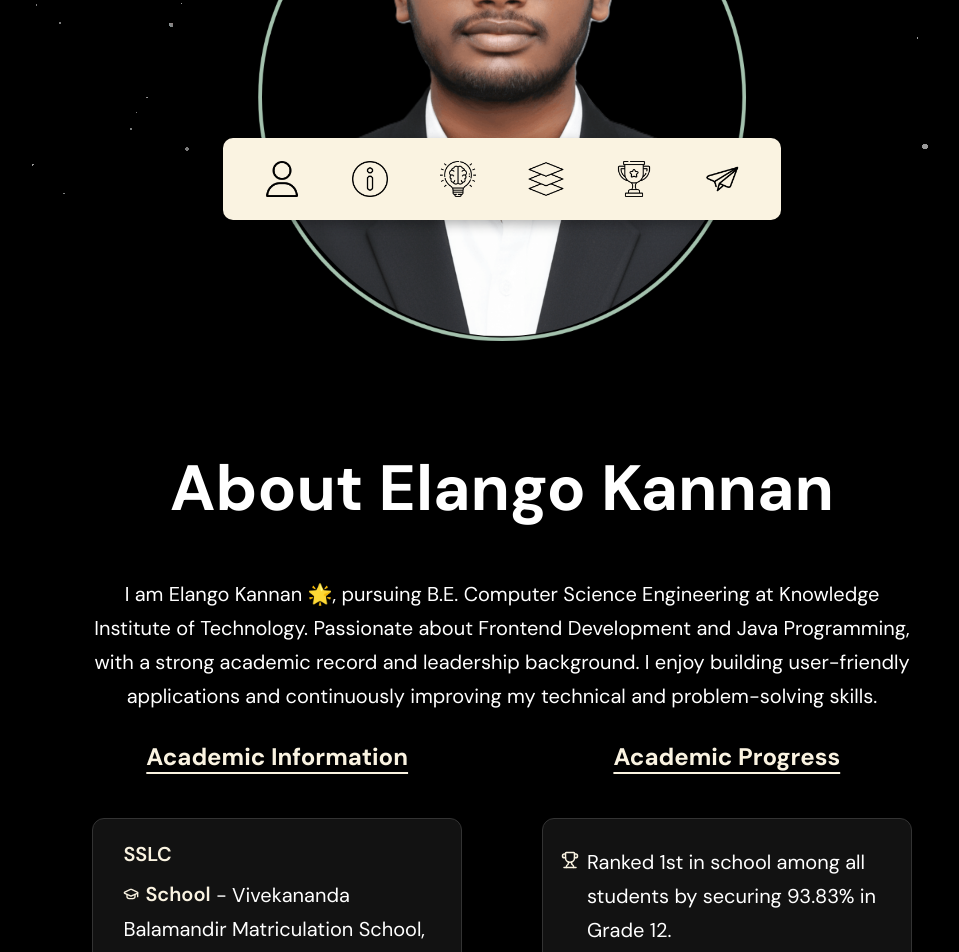
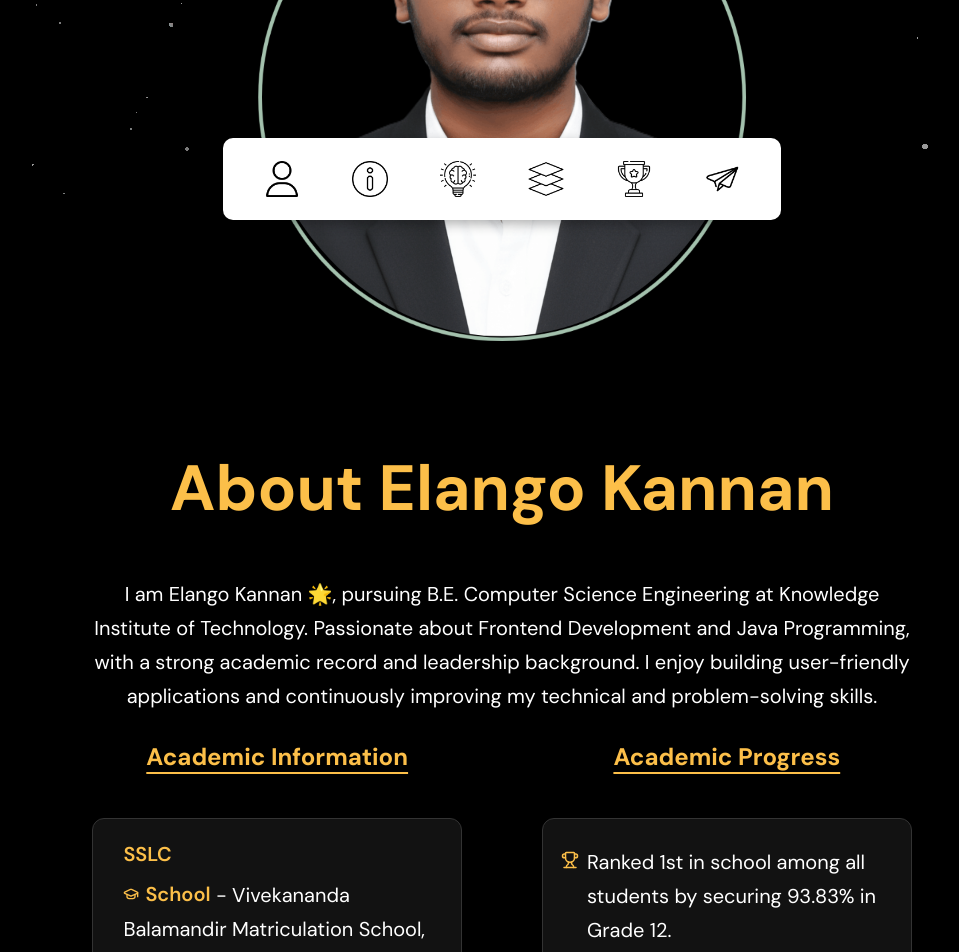
Before and after one commit to Elango-Kannan-00/Portfolio-Website, a React (Vite) app: page / in a window 1280 px wide. Shown: the part 560-1512 px from the top of the page, without its empty margins (138-1097 px from the left). Built offline with nearby package versions, Linux system fonts and the light colour scheme.

Commit message:
Updated UI

```diff
--- a/src/App.css
+++ b/src/App.css
@@ -6,7 +6,8 @@
 
 @layer base {
   :root {
-    --primary: #faf3e1;
+    --primary: #ffffff;
+    --heading: #fcbf49;
     --bg: #000000;
     --card-bg: #121212;
     --text: #ffffff;
@@ -69,7 +70,7 @@
         ),
       linear-gradient(rgba(255, 255, 255, 0.08), rgba(255, 255, 255, 0))
         padding-box,
-      linear-gradient(90deg, rgba(255, 105, 180, 0.55), rgba(250, 243, 225, 0))
+      linear-gradient(90deg, rgba(255, 105, 180, 0.55), rgba(255, 255, 255, 0))
         border-box;
     border: 1px solid rgba(255, 105, 180, 0.35);
     box-shadow:
@@ -82,7 +83,7 @@
   }
 
   .pixel-card--mint::after {
-    border-color: rgba(250, 243, 225, 0.38);
+    border-color: rgba(255, 255, 255, 0.38);
   }
 
   .section {
@@ -136,12 +137,11 @@
   .ek-btn {
     padding: 16px 32px;
     font-size: 1.1rem;
-    background-color: var(--primary);
-    @apply text-black border-0 rounded-[5px] font-semibold cursor-pointer m-[10px] transition duration-300;
+    @apply bg-transparent text-[color:var(--text)] border border-[color:var(--primary)] rounded-[5px] font-semibold cursor-pointer m-[10px] transition duration-300;
   }
 
   .ek-btn:hover {
-    box-shadow: 0 0 15px rgba(250, 243, 225, 0.4);
+    box-shadow: 0 0 15px rgba(255, 255, 255, 0.22);
     @apply scale-105;
   }
 
@@ -151,6 +151,12 @@
 
   .navbar-icon-img {
     @apply w-9 h-9 object-contain;
+  }
+
+  .navbar-nav-icon {
+    width: 36px;
+    height: 36px;
+    color: #ffffff;
   }
 
   .navbar-icon-link:hover {
@@ -167,7 +173,7 @@
   }
 
   .blinking-exclamation {
-    color: var(--primary);
+    color: var(--heading);
     @apply inline-block ml-[3px] animate-blinkExclamation;
   }
 
@@ -189,6 +195,7 @@
   }
 
   .section-title {
+    color: var(--heading);
     @apply m-0 mb-10 font-bold;
   }
 
@@ -199,7 +206,7 @@
 
   .about-subtitle {
     text-underline-offset: 7px;
-    color: var(--primary);
+    color: var(--heading);
     @apply block text-center mb-10 text-[1.5rem] underline font-bold;
   }
 
@@ -213,12 +220,12 @@
   }
 
   .about-card:hover {
-    box-shadow: 0 0 15px rgba(250, 243, 225, 0.4);
+    box-shadow: 0 0 15px rgba(255, 255, 255, 0.16);
     @apply scale-105;
   }
 
   .about-label {
-    color: var(--primary);
+    color: var(--heading);
     @apply font-semibold;
   }
 
@@ -235,7 +242,7 @@
   }
 
   .about-progress-list li svg {
-    color: var(--primary);
+    color: var(--heading);
     @apply flex-[0_0_18px] w-[18px] h-[18px] mt-[6px];
   }
 
@@ -248,7 +255,7 @@
   }
 
   .skills-group-title {
-    color: var(--primary);
+    color: var(--heading);
     @apply m-0 mb-[30px] text-[2.5rem] text-center font-bold;
   }
 
@@ -275,7 +282,7 @@
   }
 
   .skill-square-card:hover {
-    box-shadow: 0 0 15px rgba(250, 243, 225, 0.4);
+    box-shadow: 0 0 15px rgba(255, 255, 255, 0.16);
     @apply scale-105;
   }
 
@@ -289,7 +296,7 @@
   }
 
   .project-card:hover {
-    box-shadow: 0 0 15px rgba(250, 243, 225, 0.4);
+    box-shadow: 0 0 15px rgba(255, 255, 255, 0.16);
     @apply scale-105;
   }
 
@@ -313,7 +320,7 @@
 
   .project-description {
     line-height: 1.5;
-    @apply m-0 mb-[18px] text-[#9ea9b8] text-[0.95rem];
+    @apply m-0 mb-[18px] text-[color:var(--text)] text-[0.95rem];
   }
 
   .project-actions {
@@ -333,12 +340,12 @@
   }
 
   .project-btn-github {
-    color: var(--primary);
+    color: var(--text);
     @apply bg-transparent;
   }
 
   .project-btn:hover {
-    box-shadow: 0 0 15px rgba(250, 243, 225, 0.4);
+    box-shadow: 0 0 15px rgba(255, 255, 255, 0.16);
     @apply scale-105;
   }
 
@@ -356,7 +363,7 @@
   }
 
   .achievement-category-title {
-    color: var(--primary);
+    color: var(--heading);
     @apply m-0 mb-[18px] text-left text-[2rem] font-bold;
   }
 
@@ -365,7 +372,7 @@
   }
 
   .achievement-card:hover {
-    box-shadow: 0 0 15px rgba(250, 243, 225, 0.4);
+    box-shadow: 0 0 15px rgba(255, 255, 255, 0.16);
     @apply scale-105;
   }
 
@@ -402,7 +409,7 @@
   }
 
   .carousel-close {
-    @apply absolute top-5 right-[22px] border-0 bg-transparent text-[#8f98a3] text-[2.2rem] leading-none cursor-pointer;
+    @apply absolute top-5 right-[22px] border-0 bg-transparent text-[color:var(--text)] text-[2.2rem] leading-none cursor-pointer;
   }
 
   .carousel-nav {
@@ -435,13 +442,13 @@
   }
 
   .carousel-title {
-    color: var(--primary);
+    color: var(--heading);
     @apply m-0 mb-3 text-[2rem] font-bold;
   }
 
   .carousel-detail {
     line-height: 1.7;
-    @apply m-0 text-[#c6cdd7] text-[1.2rem];
+    @apply m-0 text-[color:var(--text)] text-[1.2rem];
   }
 
   .carousel-dots {
@@ -463,6 +470,7 @@
 
   .contact-title {
     letter-spacing: 1.5px;
+    color: var(--heading);
     @apply m-0 mb-[70px] text-[4rem] text-center font-bold;
   }
 
@@ -471,7 +479,7 @@
   }
 
   .contact-details-row {
-    @apply flex justify-center flex-wrap gap-y-[14px] gap-x-10 text-[#b9c2ce] text-[1.2rem];
+    @apply flex justify-center flex-wrap gap-y-[14px] gap-x-10 text-[color:var(--text)] text-[1.2rem];
   }
 
   .contact-details-row p {
@@ -479,21 +487,21 @@
   }
 
   .contact-detail-label {
-    color: var(--primary);
+    color: var(--heading);
     @apply font-bold;
   }
 
   .contact-detail-link {
-    @apply text-[#d7dfeb] no-underline font-semibold;
+    @apply text-[color:var(--text)] no-underline font-semibold;
   }
 
   .contact-detail-link:hover {
-    color: var(--primary);
+    color: var(--heading);
     @apply underline;
   }
 
   .contact-detail-icon {
-    color: var(--primary);
+    color: var(--heading);
     @apply min-w-[36px] h-[36px] border border-[#2d3742] rounded-full inline-flex items-center justify-center text-[0.85rem];
   }
 
@@ -511,7 +519,7 @@
 
   .contact-intro {
     line-height: 1.6;
-    @apply m-0 mb-8 text-[#9ea9b8] text-[1.25rem] max-w-[920px];
+    @apply m-0 mb-8 text-[color:var(--text)] text-[1.25rem] max-w-[920px];
   }
 
   .contact-form {
@@ -520,7 +528,7 @@
 
   .contact-label {
     letter-spacing: 1px;
-    @apply text-[1rem] font-bold text-[#8f98a3] mt-2;
+    @apply text-[1rem] font-bold text-[color:var(--text)] mt-2;
   }
 
   .contact-input,
@@ -536,17 +544,16 @@
   .contact-input:focus,
   .contact-textarea:focus {
     border-color: var(--primary);
-    box-shadow: 0 0 0 2px rgba(250, 243, 225, 0.15);
+    box-shadow: 0 0 0 2px rgba(252, 191, 73, 0.22);
   }
 
   .contact-send-btn {
     padding: 12px 22px;
-    background-color: var(--primary);
-    @apply mt-[18px] text-[#091019] border-0 rounded-[14px] text-[1.2rem] font-bold cursor-pointer w-fit transition duration-300;
+    @apply mt-[18px] bg-transparent text-[color:var(--text)] border border-[color:var(--primary)] rounded-[14px] text-[1.2rem] font-bold cursor-pointer w-fit transition duration-300;
   }
 
   .contact-send-btn:hover {
-    box-shadow: 0 0 15px rgba(250, 243, 225, 0.4);
+    box-shadow: 0 0 15px rgba(255, 255, 255, 0.2);
     @apply scale-105;
   }
 
@@ -556,17 +563,17 @@
   }
 
   .portfolio-like-text {
-    @apply m-0 text-[#d7dfeb] text-[1.15rem] whitespace-nowrap;
+    @apply m-0 text-[color:var(--text)] text-[1.15rem] whitespace-nowrap;
   }
 
   .portfolio-like-star-btn {
     border-color: var(--primary);
-    color: var(--primary);
+    color: var(--text);
     @apply w-[52px] h-[52px] rounded-full border bg-[#0f151c] inline-flex items-center justify-center cursor-pointer transition duration-300;
   }
 
   .portfolio-like-star-btn:hover {
-    box-shadow: 0 0 15px rgba(250, 243, 225, 0.4);
+    box-shadow: 0 0 15px rgba(255, 255, 255, 0.2);
     @apply scale-[1.08];
   }
 
@@ -575,7 +582,7 @@
   }
 
   .portfolio-like-count {
-    @apply m-0 text-[#9ea9b8] text-[1rem] whitespace-nowrap;
+    @apply m-0 text-[color:var(--text)] text-[1rem] whitespace-nowrap;
   }
 }
 
--- a/src/App.jsx
+++ b/src/App.jsx
@@ -540,7 +540,7 @@ function App() {
                     style={{
                       marginBottom: "6px",
                       fontWeight: 600,
-                      color: "var(--primary)",
+                      color: "var(--heading)",
                     }}
                   >
                     SSLC
@@ -566,7 +566,7 @@ function App() {
                     style={{
                       marginBottom: "6px",
                       fontWeight: 600,
-                      color: "var(--primary)",
+                      color: "var(--heading)",
                     }}
                   >
                     HSC
@@ -591,7 +591,7 @@ function App() {
                     style={{
                       marginBottom: "6px",
                       fontWeight: 600,
-                      color: "var(--primary)",
+                      color: "var(--heading)",
                     }}
                   >
                     Bachelor of Engineering - CSE
```
